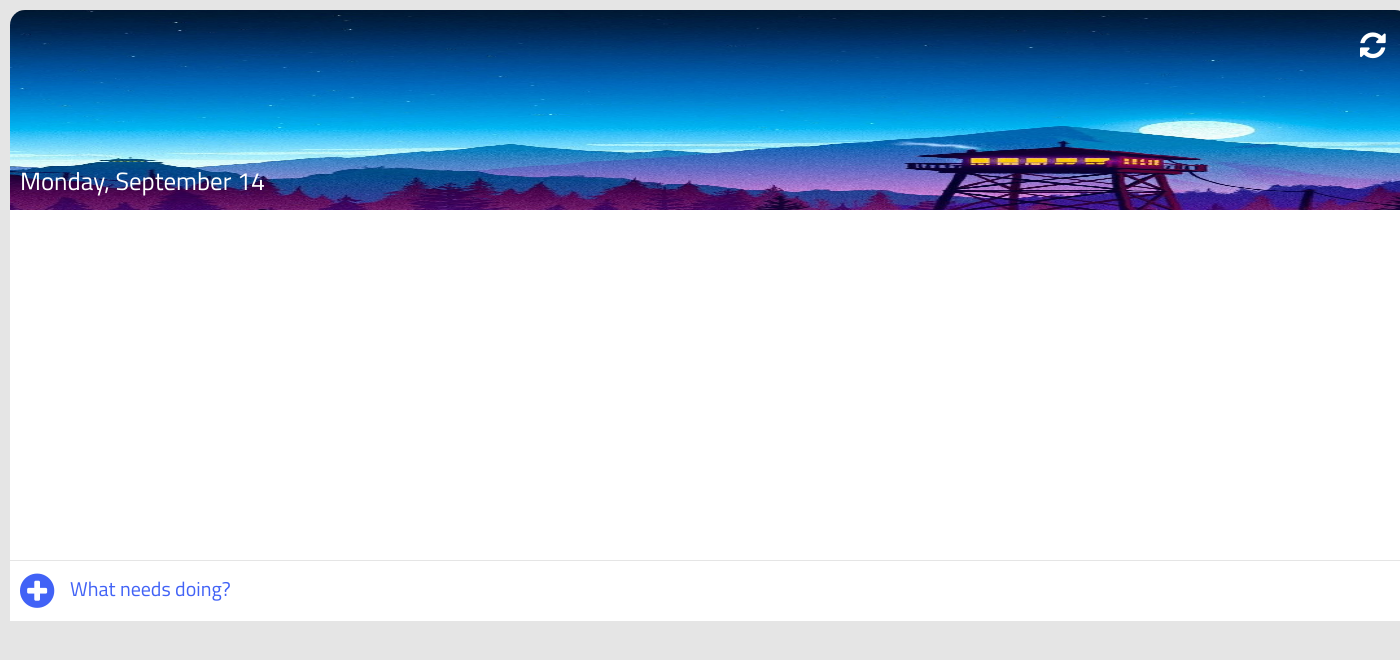
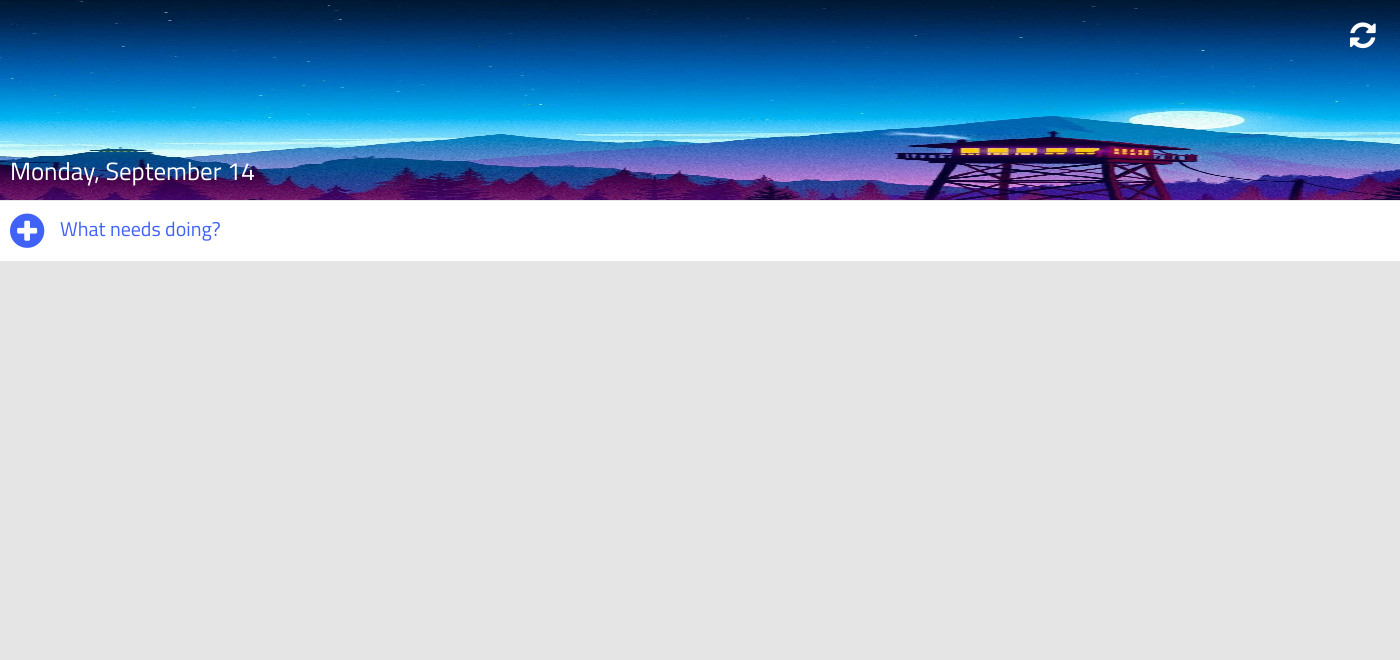
Before and after one commit to jybryce4/js_todolist, a PHP site: page / in a window 1400 px wide; the page is wider, and only the part inside the window is pictured. Shown: the top 660 px of that part. Run offline with PHP 8.4, Linux system fonts and the light colour scheme.

Commit message:
removed border radius

```diff
--- a/css/style.css
+++ b/css/style.css
@@ -7,7 +7,7 @@ body {
 
 /* ------------ container ------------ */
 .container {
-    padding: 10px;
+    padding: 0px;
     width: 100%;
     margin: 0 auto;
 }
@@ -16,10 +16,9 @@ body {
 #header {
     width: 100%;
     height: 200px;
-    background-image: url('../img/bg2.jpg');
+    background-image: url('../img/bg1.jpg');
     background-size: 100% 200%;
     background-repeat: no-repeat;
-    border-radius: 15px 15px 0 0;
     position: relative;
 }
 
@@ -51,7 +50,7 @@ body {
 /* ------------ content ------------ */
 .content {
     width:  100%;
-    height: 350px;
+    height: 100%;
     max-height:350px;
     background-color: #FFF;
     overflow: auto;
@@ -129,7 +128,7 @@ body {
     position: absolute;
     left: 50px;
     height: 35px;
-    width: 310px;
+    width: 100%;
     background-color: transparent;
     border: none;
     font-size: 20px;
```
